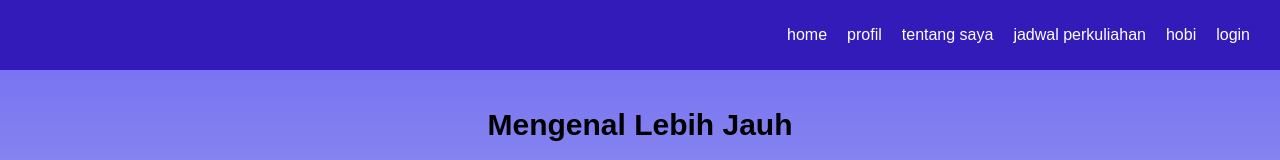
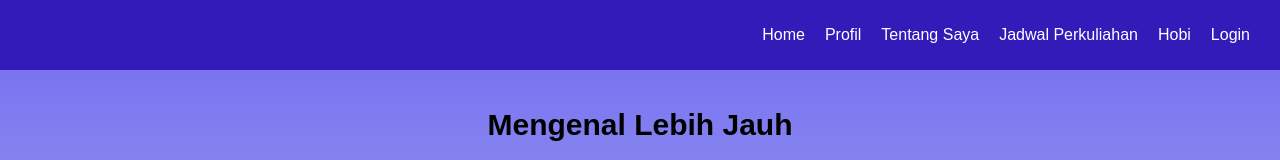
Before and after one commit to dayinta84/UTS-WEB, a plain HTML site: page about.html in a window 1280 px wide. Shown: the top 160 px of the page. Drawn offline with Linux system fonts and the light colour scheme.

Commit message:
bismillah

```diff
--- a/about.html
+++ b/about.html
@@ -16,12 +16,12 @@
         </div>
         <nav class="navbar">
             <ul class="menu">
-                <li><a href="index.html">home</a></li>
-                <li><a href="profil.html">profil</a></li>
-                <li><a href="about.html">tentang saya</a></li>
-                <li><a href="jadwal.html">jadwal perkuliahan</a></li>
-                <li><a href="hobi.html">hobi</a></li>
-                <li><a href="registration.html">login</a></li>
+                <li><a href="index.html">Home</a></li>
+                <li><a href="profil.html">Profil</a></li>
+                <li><a href="about.html">Tentang Saya</a></li>
+                <li><a href="jadwal.html">Jadwal Perkuliahan</a></li>
+                <li><a href="hobi.html">Hobi</a></li>
+                <li><a href="registration.html">Login</a></li>
             </ul>
         </nav>
     </header>
```
Also changed, not shown: hobi.html (+6 -6 lines), index.html (+6 -6 lines), jadwal.html (+6 -6 lines), profil.html (+6 -6 lines), registration.html (+6 -6 lines).
